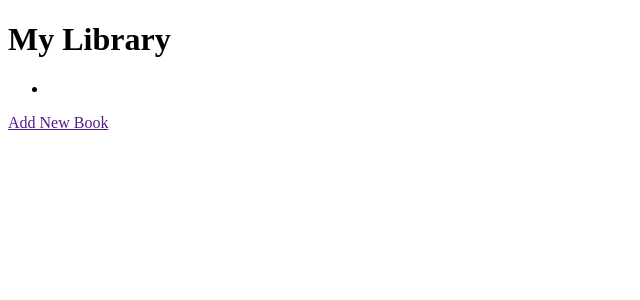
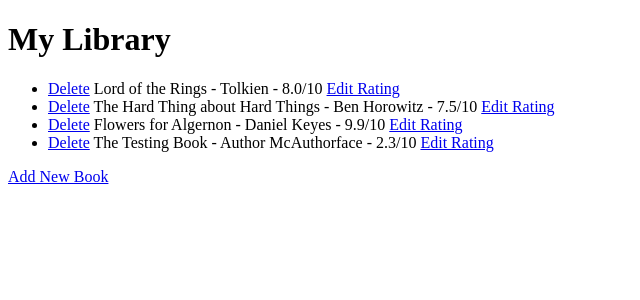
Before and after one commit to joyyg0606/100-days-of-python-continued, a Flask app: template Section 63/library project/templates/index.html in a window 1280 px wide. Shown: the top 300 px of the page, without its empty margins (0-640 px from the left). Run offline with Flask 3, Linux system fonts and the light colour scheme; the template is opened without the code that fills it: values named after a table or form of the project are taken from there, others are empty; some libraries are stand-ins or nearby versions.

Commit message:
library project end

```diff
--- a/Section 63/library project/main.py
+++ b/Section 63/library project/main.py
@@ -1,4 +1,7 @@
 from flask import Flask, render_template, request, redirect, url_for
+from flask_sqlalchemy import SQLAlchemy
+from sqlalchemy.orm import DeclarativeBase, Mapped, mapped_column
+from sqlalchemy import Integer, String, Float
 
 '''
 Red underlines? Install the required packages first:
@@ -15,17 +18,84 @@ This will install the packages from requirements.txt for this project.
 
 app = Flask(__name__)
 
-all_books = []
+# CREATE DATABASE
+
+
+class Base(DeclarativeBase):
+    pass
+
+
+app.config['SQLALCHEMY_DATABASE_URI'] = "sqlite:///books.db"
+# Create the extension
+db = SQLAlchemy(model_class=Base)
+# initialise the app with the extension
+db.init_app(app)
+
+
+# CREATE TABLE
+class Book(db.Model):
+    id: Mapped[int] = mapped_column(Integer, primary_key=True)
+    title: Mapped[str] = mapped_column(
+        String(250), unique=True, nullable=False)
+    author: Mapped[str] = mapped_column(String(250), nullable=False)
+    rating: Mapped[float] = mapped_column(Float, nullable=False)
+
+
+# Create table schema in the database. Requires application context.
+with app.app_context():
+    db.create_all()
 
 
 @app.route('/')
 def home():
-    pass
+    # READ ALL RECORDS
+    # Construct a query to select from the database. Returns the rows in the database
+    result = db.session.execute(db.select(Book).order_by(Book.title))
+    # Use .scalars() to get the elements rather than entire rows from the database
+    all_books = result.scalars().all()
+    return render_template("index.html", books=all_books)
 
 
-@app.route("/add")
+@app.route("/add", methods=["GET", "POST"])
 def add():
-    pass
+    if request.method == "POST":
+        # CREATE RECORD
+        new_book = Book(
+            title=request.form["title"],
+            author=request.form["author"],
+            rating=request.form["rating"]
+        )
+        db.session.add(new_book)
+        db.session.commit()
+        return redirect(url_for('home'))
+    return render_template("add.html")
+
+
+@app.route("/edit", methods=["GET", "POST"])
+def edit():
+    if request.method == "POST":
+        # UPDATE RECORD
+        book_id = request.form["id"]
+        book_to_update = db.get_or_404(Book, book_id)
+        book_to_update.rating = request.form["rating"]
+        db.session.commit()
+        return redirect(url_for('home'))
+    book_id = request.args.get('id')
+    book_selected = db.get_or_404(Book, book_id)
+    return render_template("edit_rating.html", book=book_selected)
+
+
+@app.route("/delete")
+def delete():
+    book_id = request.args.get('id')
+
+    # DELETE A RECORD BY ID
+    book_to_delete = db.get_or_404(Book, book_id)
+    # Alternative way to select the book to delete.
+    # book_to_delete = db.session.execute(db.select(Book).where(Book.id == book_id)).scalar()
+    db.session.delete(book_to_delete)
+    db.session.commit()
+    return redirect(url_for('home'))
 
 
 if __name__ == "__main__":
--- a/Section 63/library project/templates/index.html
+++ b/Section 63/library project/templates/index.html
@@ -6,10 +6,18 @@
   </head>
   <body>
     <h1>My Library</h1>
+    {% if books == []: %}
+    <p>Library is empty.</p>
+    {% endif %}
     <ul>
-      <li></li>
+      {% for book in books %}
+      <li>
+        <a href="{{ url_for('delete', id=book.id) }}">Delete</a>
+        {{book.title}} - {{book.author}} - {{book.rating}}/10
+        <a href="{{ url_for('edit', id=book.id) }}">Edit Rating</a>
+      </li>
+      {% endfor %}
     </ul>
-
-    <a href="">Add New Book</a>
+    <a href="{{ url_for('add') }}">Add New Book</a>
   </body>
 </html>
```
Also changed, not shown: Section 63/library project/templates/add.html (+4 -4 lines), Section 63/library project/templates/edit_rating.html (added, +16 -0 lines), Section 63/library project/instance/books.db (added), 1 other file.
